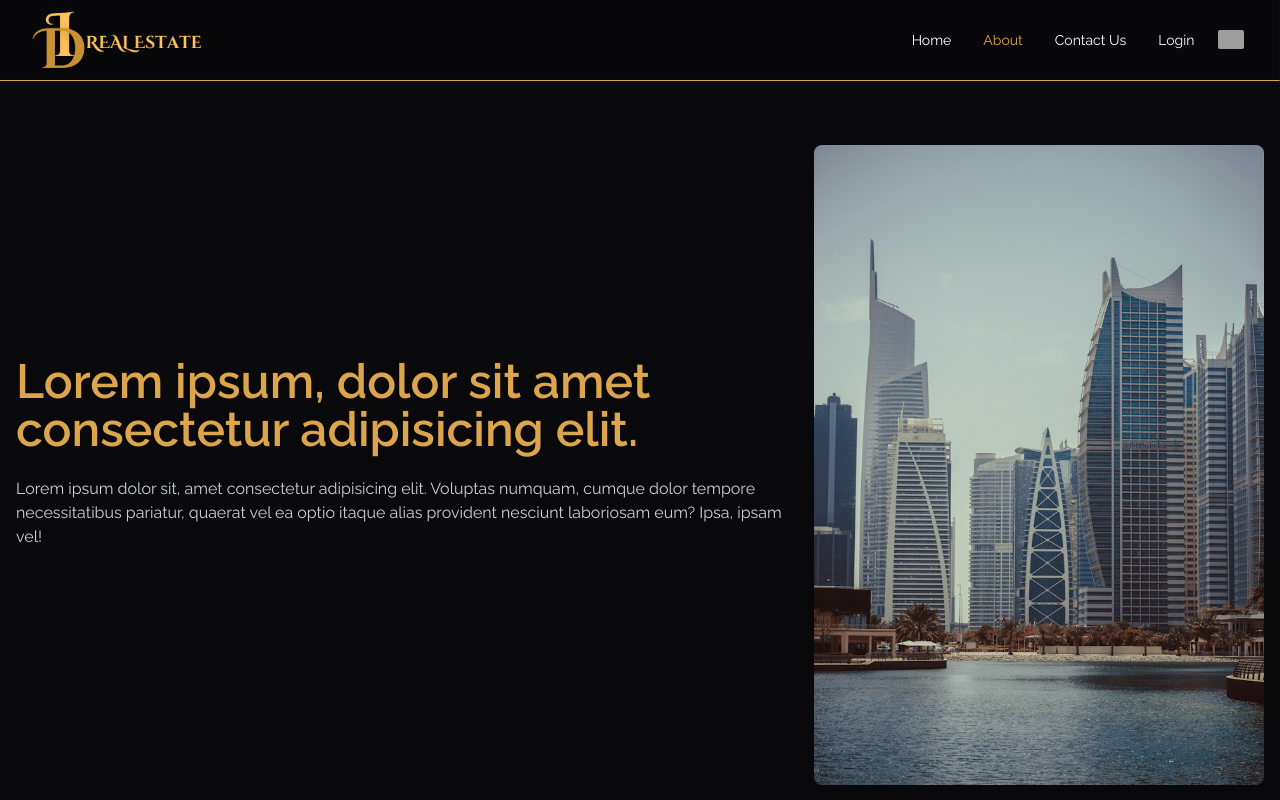
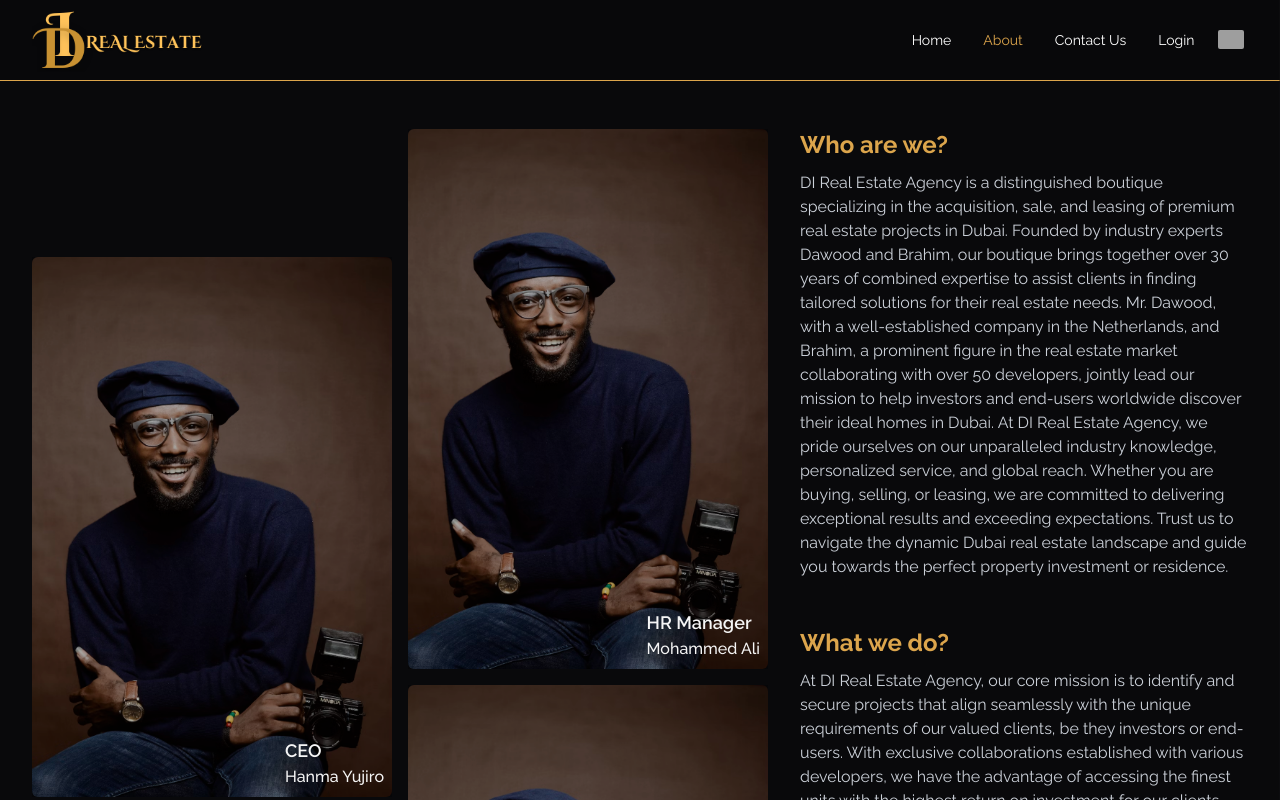
Before and after one commit to KudoExtase810/realestate, a Next.js app: page /en/about in a window 1280 px wide. Shown: the top 800 px of the page. Built offline with nearby package versions, Linux system fonts and the light colour scheme; grey boxes are pictures that could not be loaded.

Commit message:
changed hero overlay color and removed 1st section in about

```diff
--- a/src/app/[locale]/about/page.tsx
+++ b/src/app/[locale]/about/page.tsx
@@ -10,7 +10,7 @@ const About = ({ params: { locale } }: { params: { locale: Locale } }) => {
     unstable_setRequestLocale(locale);
     return (
         <div className="container mx-auto w-fit">
-            <HeaderSection />
+            {/* <HeaderSection /> */}
             <section className="section-padding flex max-lg:flex-col-reverse gap-8 px-4">
                 <Team />
                 <Details />
--- a/src/components/home/Hero.tsx
+++ b/src/components/home/Hero.tsx
@@ -6,7 +6,7 @@ const Hero = () => {
     const t = useTranslations("Home");
     return (
         <section className="hero min-h-screen relative">
-            <div className="hero-overlay bg-opacity-60 z-[2]"></div>
+            <div className="hero-overlay bg-black bg-opacity-60 z-[2]"></div>
             <div className="hero-content text-center z-[3]">
                 <div className="container text-center mx-auto lg:max-w-5xl">
                     <h1 className="uppercase mb-4 text-7xl font-black max-sm:font-boldREMOVED leading-tight max-lg:text-6xl max-sm:text-3xl">
```
